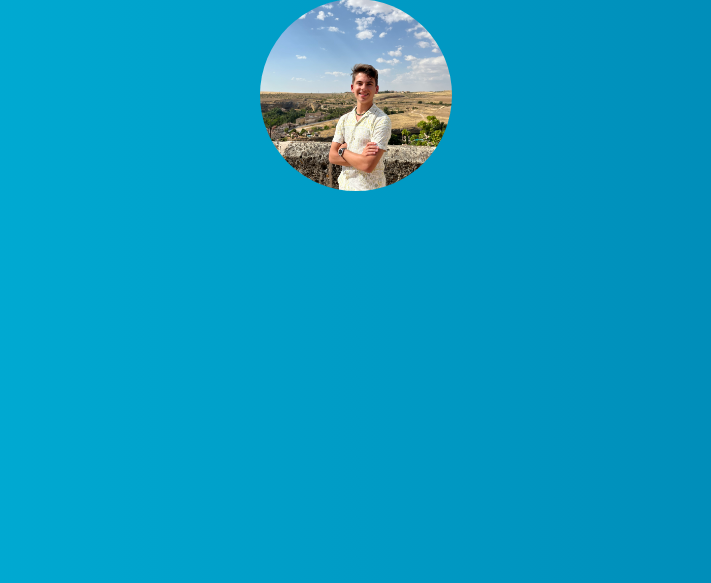
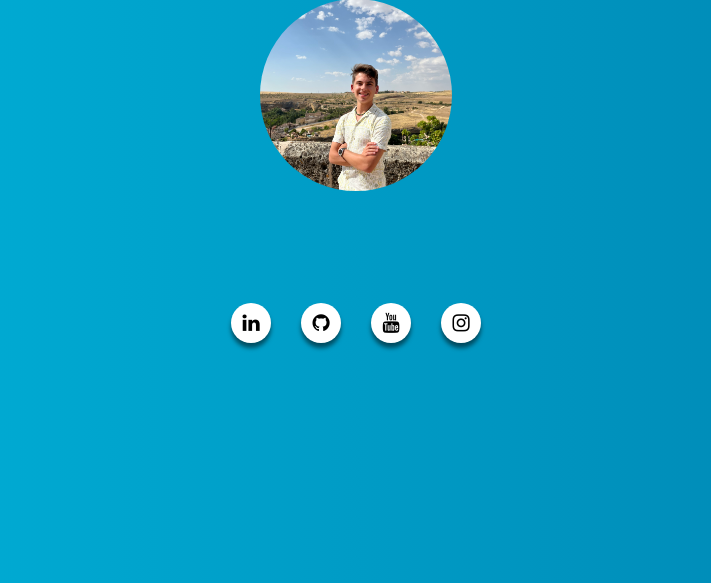
Before and after one commit to cpez04/Personal-Website, a Flask app: page / in a window 1280 px wide. Shown: the part 77-660 px from the top of the page, without its empty margins (284-995 px from the left). Run offline with Flask 2, Linux system fonts and the light colour scheme.

Commit message:
social icons

```diff
--- a/static/styles.css
+++ b/static/styles.css
@@ -13,5 +13,60 @@
     margin-right: auto;
     border-radius: 50%;
     width: 15%;
-    margin-top: 10px;
+    margin-top: 0px;
 }
+
+.social-menu ul {
+    position: absolute;
+    top: 50%;
+    left: 50%;
+    padding: 0%;
+    margin: 0%;
+    transform: translate(-50%, -50%);
+    display: flex;
+}
+
+.social-menu ul li {
+    list-style: none;
+    margin: 0 15px;
+}
+
+.social-menu ul li .fa {
+    font-size: 20px;
+    line-height: 40px;
+    transition: .6s;
+    color: #000;
+}
+
+.social-menu ul li .fa:hover {
+    color: #fff;
+}
+
+.social-menu ul li a {
+    position: relative;
+    display: block;
+    width: 40px;
+    height: 40px;
+    border-radius: 50%;
+    background-color: #fff;
+    text-align: center;
+    transition: .6s;
+    box-shadow: 0 5px 4px rgba(0,0,0,.5);
+}
+
+.social-menu ul li a:hover {
+    transform: translate(0,-10px);
+}
+
+.social-menu ul li:nth-child(1) a:hover {
+    background-color: #0A66C2;
+}
+.social-menu ul li:nth-child(2) a:hover {
+    background-color: #171515;
+}
+.social-menu ul li:nth-child(3) a:hover {
+    background-color: #CD201F;
+}
+.social-menu ul li:nth-child(4) a:hover {
+    background-color: #E4405F;
+}
--- a/templates/main.html
+++ b/templates/main.html
@@ -6,26 +6,37 @@
     <meta name="viewport" content="initial-scale=1, width=device-width">
     <link crossorigin="anonymous" href="https://cdn.jsdelivr.net/npm/bootstrap@5.1.3/dist/css/bootstrap.min.css" integrity="sha384-1BmE4kWBq78iYhFldvKuhfTAU6auU8tT94WrHftjDbrCEXSU1oBoqyl2QvZ6jIW3" rel="stylesheet">
     <script crossorigin="anonymous" src="https://cdn.jsdelivr.net/npm/bootstrap@5.1.3/dist/js/bootstrap.bundle.min.js" integrity="sha384-ka7Sk0Gln4gmtz2MlQnikT1wXgYsOg+OMhuP+IlRH9sENBO0LRn5q+8nbTov4+1p"></script>
+
     <title>Christopher Perez</title>
     <link href="/static/styles.css" rel="stylesheet">
     <link rel="stylesheet" href="https://cdnjs.cloudflare.com/ajax/libs/font-awesome/4.7.0/css/font-awesome.min.css">
-
     <link rel="apple-touch-icon" sizes="180x180" href="{{url_for('static', filename='apple-touch-icon.png')}}">
     <link rel="icon" type="image/png" sizes="32x32" href="{{url_for('static', filename='favicon-32x32.png')}}">
     <link rel="icon" type="image/png" sizes="16x16" href="{{url_for('static', filename='favicon-16x16.png')}}">
     <link rel="manifest" href="/site.webmanifest">
 
+    <link rel="stylesheet" href="https://stackpath.bootstrapcdn.com/font-awesome/4.7.0/css/font-awesome.min.css">
+
+
+
   </head>
   <body>
-      <p class="name-text">Christopher M. Perez</p>
-
-      <img src="{{url_for('static', filename='IMG_9371.jpeg')}}" alt="Image of Creator" class="profile-image">
-
+    <p class="name-text">Christopher M. Perez</p>
+    <img src="{{url_for('static', filename='IMG_9371.jpeg')}}" alt="Image of Creator" class="profile-image">
 
     <script>
       document.body.style.background = 'linear-gradient(to right, #00b4db, #0083b0)';
     </script>
 
+    <div class="social-menu">
+      <ul>
+        <li><a href="http://www.linkedin.com/in/chrismperezzz" target="_blank"><i class="fa fa-linkedin"></i></a></li>
+        <li><a href="http://www.github.com/cpez04" target="_blank"><i class="fa fa-github"></i></a></li>
+        <li><a href="https://www.youtube.com/channel/UCQTM8Qt_wW7TZWdRfZi1c-A" target="_blank"><i class="fa fa-youtube"></i></a></li>
+        <li><a href="https://www.instagram.com/chris.perezzz/" target="_blank"><i class="fa fa-instagram"></i></a></li>
+      </ul>
+    </div>
+
   </body>
 
 </html>
```
